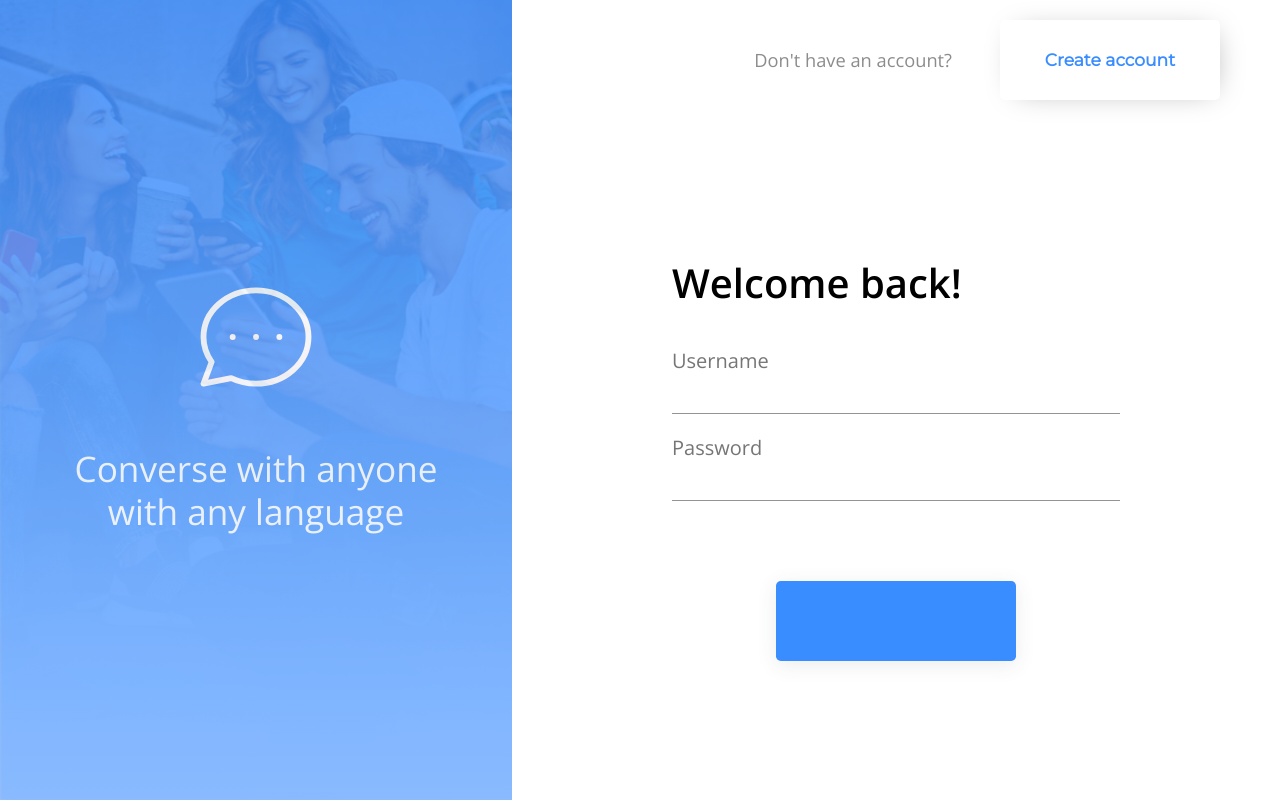
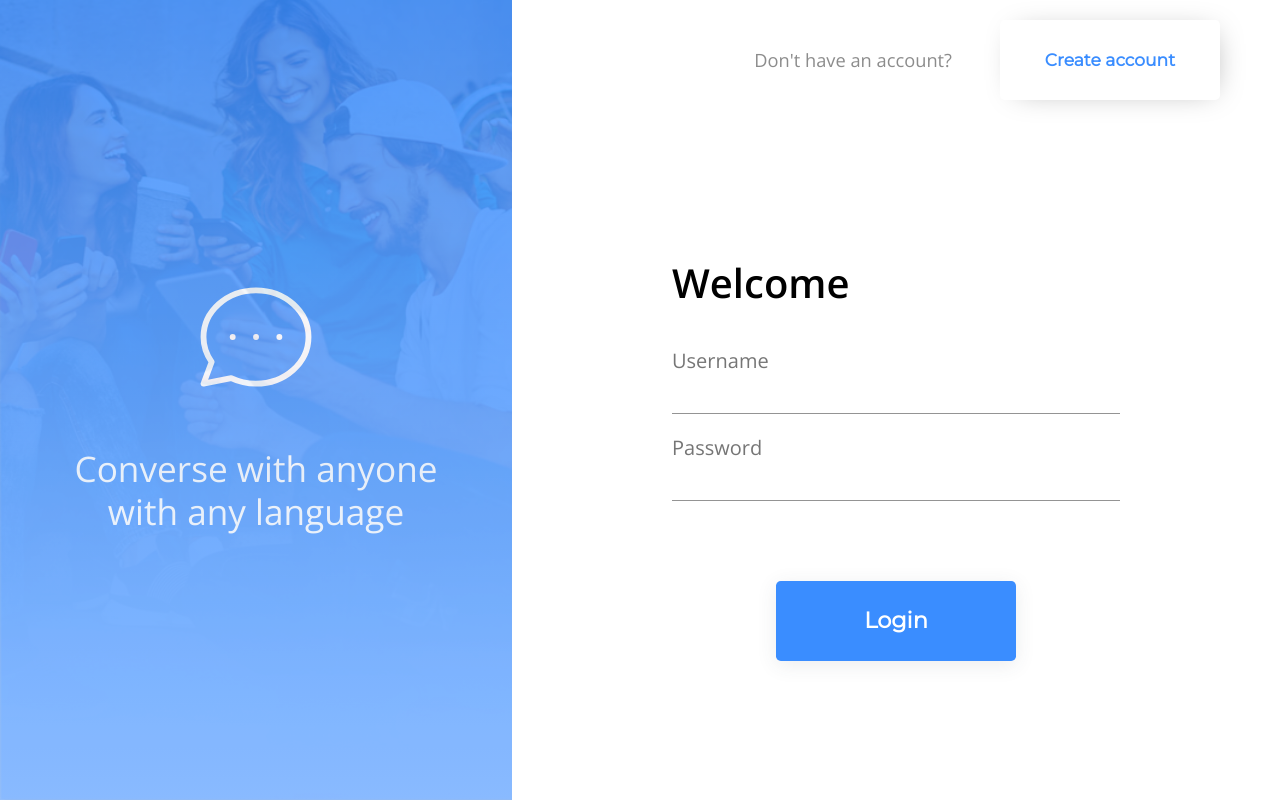
Before and after one commit to rayhook/messenger-6877, a React (Create React App) app in the folder client/: page /login in a window 1280 px wide. Built offline with nearby package versions, Linux system fonts and the light colour scheme; no server answers.

Commit message:
Use abstracted components and styles class

```diff
--- a/client/src/Login.js
+++ b/client/src/Login.js
@@ -1,122 +1,11 @@
 import React from "react";
 import { Redirect, useHistory } from "react-router-dom";
 import { connect } from "react-redux";
-import { Grid, Box, makeStyles } from "@material-ui/core";
+import { Grid } from "@material-ui/core";
 import { login } from "./store/utils/thunkCreators";
 
-import { LoginRegister, Form, SideImgColumn } from "./Signup";
-
-const useStyles = makeStyles((theme) => ({
-  mainContainer: {
-    width: "100vw",
-    height: "100vh"
-  },
-
-  gridLeft: {
-    width: "40%",
-    [theme.breakpoints.down("md")]: {
-      display: "none"
-    }
-  },
-  gridRight: {
-    width: "60%",
-    [theme.breakpoints.down("md")]: {
-      width: "100%"
-    }
-  },
-
-  sideImgContainer: {
-    backgroundImage: `linear-gradient(#3A8DFF, #86B9FF)`,
-    height: "100%",
-    position: "relative"
-  },
-  iconTitleContainer: {
-    height: "100%",
-    display: "flex",
-    flexDirection: " column",
-    justifyContent: "center",
-    alignItems: "center"
-  },
-  imgContainer: {
-    width: "100%",
-    height: "100%",
-    position: "absolute",
-    opacity: "15%",
-    top: "0rem",
-    left: "0rem"
-  },
-  ChatIcon: {
-    width: theme.spacing(35),
-    height: theme.spacing(35),
-    marginBottom: theme.spacing(10)
-  },
-  registerFormGrid: {},
-
-  loginRegisterFormContanier: {
-    display: "flex",
-    flexDirection: "column",
-    marginRight: theme.spacing(15),
-    marginLeft: theme.spacing(15),
-    marginTop: theme.spacing(5),
-    marginBottom: theme.spacing(5),
-    "@media (max-width:900px)": {
-      marginTop: theme.spacing(15),
-      marginBottom: theme.spacing(15)
-    }
-  },
-
-  logingRegisterContainer: {
-    display: "flex",
-    justifyContent: "flex-end",
-    "@media (max-width:900px)": {
-      justifyContent: "center"
-    },
-    alignItems: "center"
-  },
-
-  LoginRegisterSubTitle: {
-    marginRight: theme.spacing(12)
-  },
-
-  loginRegisterButton: {
-    width: theme.spacing(55),
-    height: theme.spacing(20),
-    color: theme.palette.primary.main,
-    boxShadow: "5px 2px 30px -12px rgba(0,0,0,0.35)",
-    borderRadius: theme.spacing(1.2),
-    border: "none"
-  },
-  formTitleContainer: {
-    display: "flex",
-    justifyContent: "center",
-    width: "100%",
-    marginTop: theme.spacing(40),
-    "@media (max-width:900px)": {
-      marginTop: theme.spacing(10)
-    }
-  },
-  formTitle: {
-    marginBottom: theme.spacing(5)
-  },
-  formButton: {
-    backgroundColor: theme.palette.primary.main,
-    margin: theme.spacing(1),
-    height: theme.spacing(20),
-    width: theme.spacing(60),
-    marginTop: theme.spacing(20),
-    "@media (max-width:900px)": {
-      marginTop: theme.spacing(10)
-    },
-    color: theme.palette.bright.main,
-    boxShadow: "0 4px 20px 0 rgba(61, 71, 82, 0.1), 0 0 0 0 rgba(0, 127, 255, 0);",
-    borderRadius: theme.spacing(1.2),
-    border: "none",
-    "&:hover": {
-      backgroundColor: theme.palette.bright.main,
-      color: theme.palette.primary.main
-    }
-  }
-}));
+import { LeftGrid, RightGrid } from "./Signup";
+import { useStyles } from "./Signup";
 
 const Login = (props) => {
   const history = useHistory();
@@ -138,26 +27,16 @@ const Login = (props) => {
 
   return (
     <Grid container className={classes.mainContainer}>
-      <Grid item className={classes.gridLeft}>
-        <SideImgColumn classes={classes} />
-      </Grid>
-      <Grid item className={classes.gridRight}>
-        <Box className={classes.loginRegisterFormContanier}>
-          <LoginRegister
-            classes={classes}
-            handleRedirect={registerRedirect}
-            buttonText="Create account"
-            title="Don't have an account?"
-          />
-          <Form
-            type="login"
-            handleAction={handleLogin}
-            classes={classes}
-            formTitle="Welcome back!"
-            buttonText="Login"
-          />
-        </Box>
-      </Grid>
+      <LeftGrid classes={classes} />
+      <RightGrid
+        classes={classes}
+        title="Don't have an account?"
+        handleRedirect={registerRedirect}
+        buttonText="Create account"
+        handleSubmit={handleLogin}
+        formTitle="Welcome"
+        SubmitButtonText="Login"
+      />
     </Grid>
   );
 };
```
